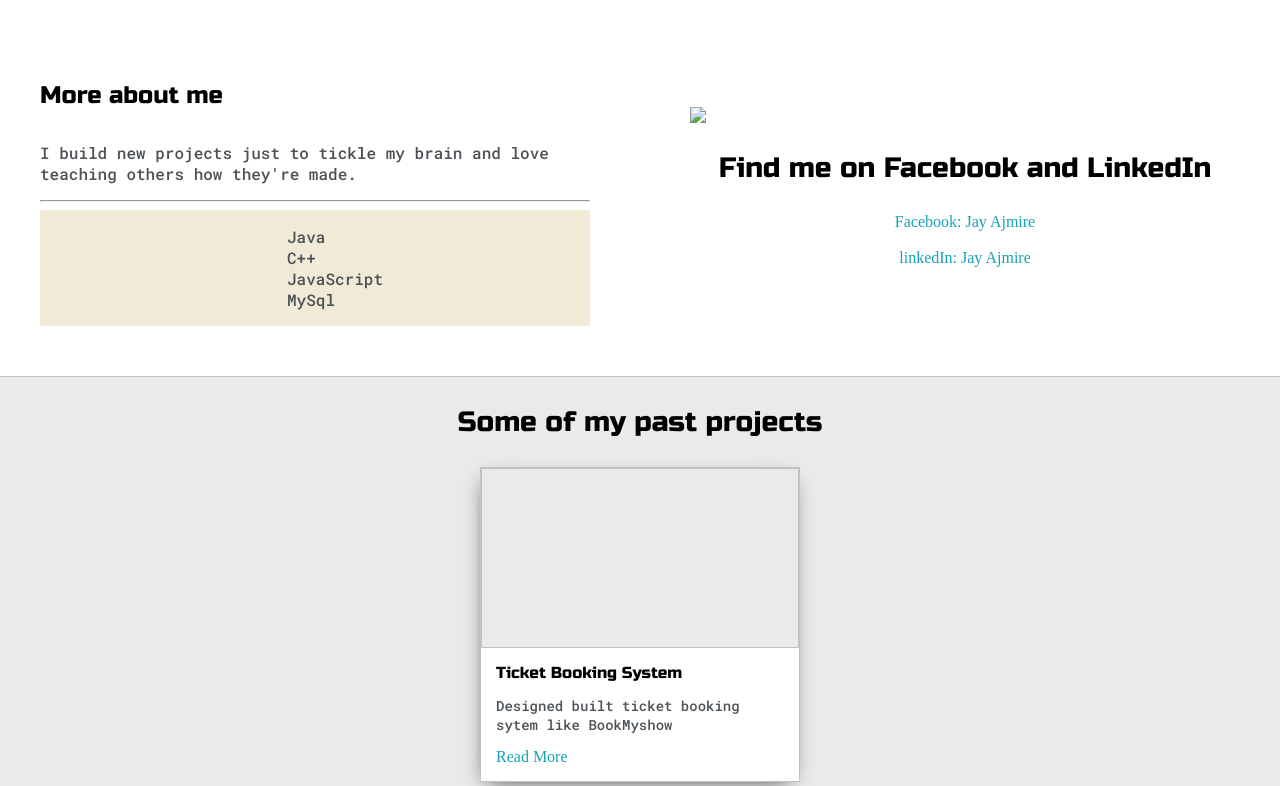
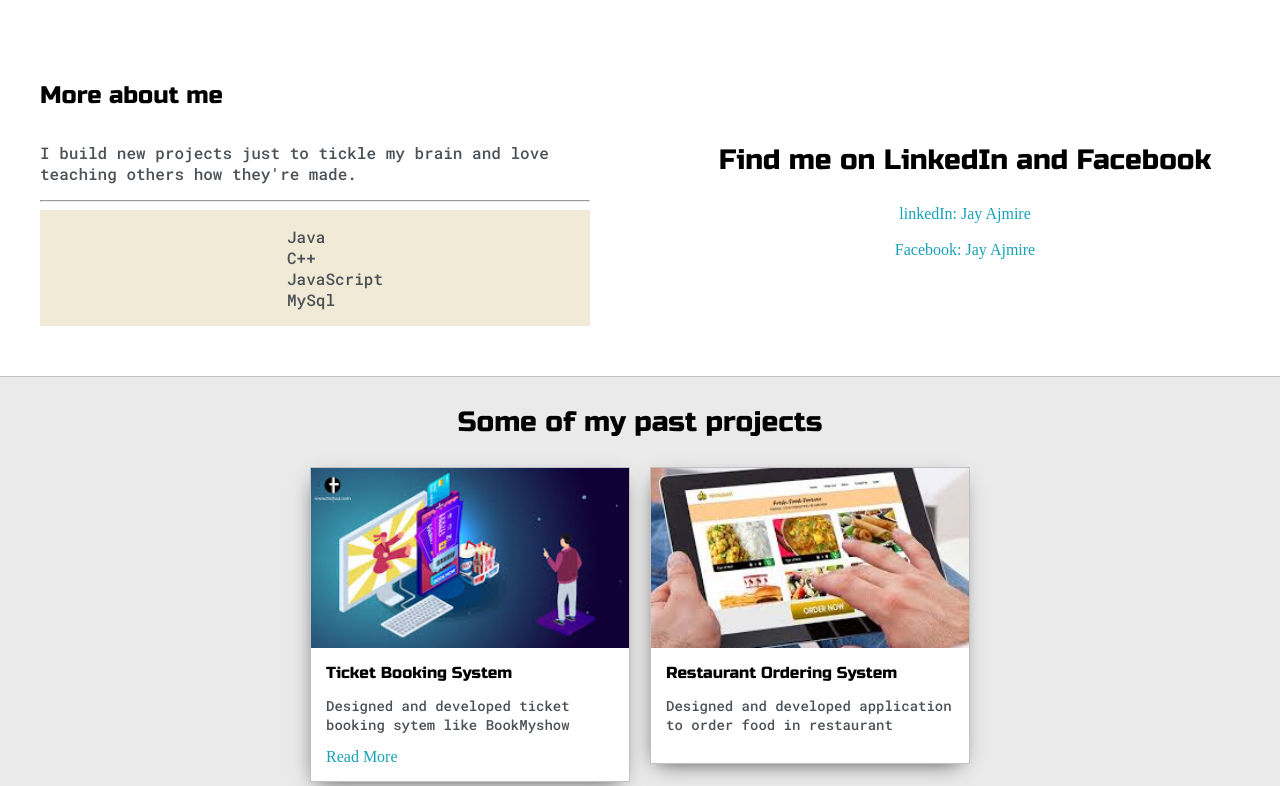
Before and after one commit to ajmirejay/PortFolio, a plain HTML site: page index.html in a window 1280 px wide. Shown: the part 682-1468 px from the top of the page. Drawn offline with Linux system fonts and the light colour scheme.

Commit message:
All updated

```diff
--- a/Default.css
+++ b/Default.css
@@ -213,7 +213,7 @@ h6 { font-size: 16px;}
 }
 
 #blue-mode{
-	background-color: #192734;
+	background-color:  #192734;
 }
 
 #green-mode{
--- a/index.html
+++ b/index.html
@@ -81,9 +81,6 @@
 
 					<p>I build new projects just to tickle my brain and love teaching others how they're made.</p>
 
-
-
-
 					<hr>
 
 					<div id="skills">
@@ -100,12 +97,11 @@
 
 
 				<div class="social-links">
-					<img id="social_img" src="images/follow.jpg">
-					<h3>Find me on Facebook and LinkedIn</h3>
+					<h3>Find me on LinkedIn and Facebook </h3>
 
-					<a target="_blank" href="">Facebook: Jay Ajmire</a>
+					<a target="_blank" href="https://www.linkedin.com/in/jay-ajmire-63426a188/">linkedIn: Jay Ajmire</a>
 					<br>
-					<a target="_blank" href="">linkedIn: Jay Ajmire</a>
+					<a target="_blank" href="https://www.facebook.com/jay.ajmire">Facebook: Jay Ajmire</a>
 				</div>
 			</div>
 
@@ -120,15 +116,23 @@
 
 				<div>
 					<div class="post">
-						<img class="thumbnail" >
+						<img class="thumbnail" src="images/movie ticket booking system.jpg">
 						<div class="post-preview">
 							<h6 class="post-title">Ticket Booking System</h6>
-							<p class="post-intro">Designed built ticket booking sytem like BookMyshow</p>
-							<a href="">Read More</a>
+							<p class="post-intro">Designed and developed ticket booking sytem like BookMyshow</p>
+							<a target="_blank" href="https://github.com/ajmirejay/MovieTicketBookingSystem">Read More</a>
 						</div>
 					</div>
 				</div>
-
+				<div>
+					<div class="post">
+						<img class="thumbnail" src="images/restaurant ordering system.jpg">
+						<div class="post-preview">
+							<h6 class="post-title">Restaurant Ordering System</h6>
+							<p class="post-intro">Designed and developed application to order food in restaurant</p>
+						</div>
+					</div>
+				</div>
 
 
 			</div>
```
Also changed, not shown: images/movie ticket booking system.jpg (added), images/restaurant ordering system.jpg (added).
